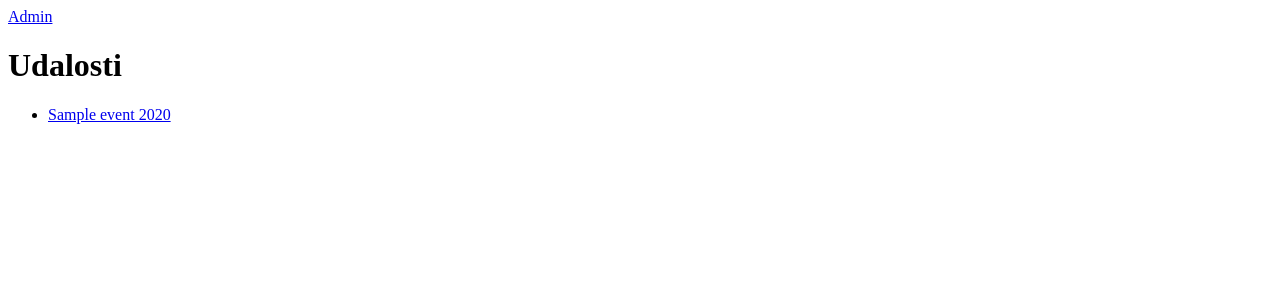
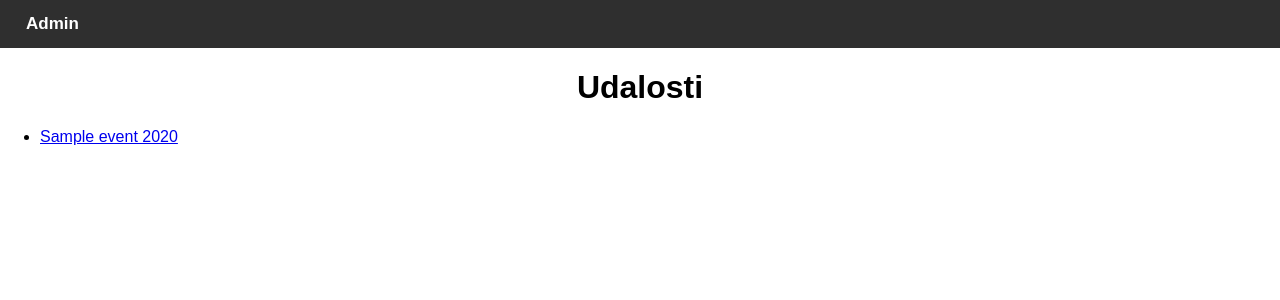
Before and after one commit to ZdruzenieSTROM/sutazeStrom, a Django app: page / in a window 1280 px wide. Shown: the top 300 px of the page. Run offline with Django 3.2, Linux system fonts and the light colour scheme; tables that the repository leaves empty hold one stand-in row (values such as "Sample post").

Commit message:
Base template styling

```diff
--- a/templates/base.html
+++ b/templates/base.html
@@ -1,14 +1,46 @@
 <!DOCTYPE html>
 <html>
   <head>
-      <meta charset="utf-8" />
-      <title>{% block title %}{% endblock %}</title>
-      <meta name="viewport" content="width=device-width, initial-scale=1" />
+    <meta charset="utf-8" />
+    <title>{% block title %}{% endblock %}</title>
+    <meta name="viewport" content="width=device-width, initial-scale=1" />
+    <style>
+      body {
+        margin: 0;
+        font-family: 'Barlow Semi Condensed', sans-serif;
+      }
+      h1 {
+        text-align: center;
+      }
+      .topnav {
+        overflow: hidden;
+        background-color: #2f2f2f;
+      }
+      .topnav a {
+        float: left;
+        display: block;
+        color: white;
+        text-align: center;
+        padding: 14px 26px;
+        text-decoration: none;
+        font-size: 17px;
+        min-width: 16px;
+      }
+       .topnav a:hover {
+        font-weight: bold;
+      }
+    </style>
+    {% block css %}
+    {% endblock %}
   </head>
   <body>
-    <a href="{% url 'admin:index' %}">Admin</a>
-    {% block content %}
-    {% endblock %}
+    <div class="topnav" id="topnavbar">
+      <a class="navbar" href="{% url 'admin:index' %}">Admin</a>
+    </div>
+    <div>
+      {% block content %}
+      {% endblock %}
+    </div>
   </body>
   {% block lateJS %}
   {% endblock %}
```
